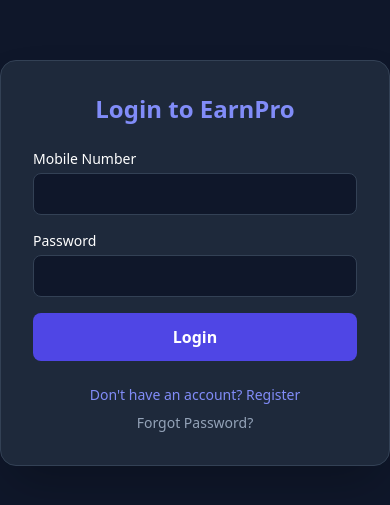
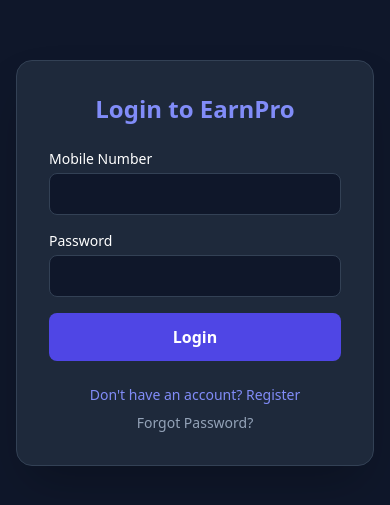
Before and after one commit to ranjankspp888-code/Winpay, a plain HTML site: page index.html in a window 390 px wide. Shown: the part 159-664 px from the top of the page. Drawn offline with nearby package versions, Linux system fonts and the light colour scheme.

Commit message:
Update index.html

```diff
--- a/index.html
+++ b/index.html
@@ -7,7 +7,7 @@
     <script src="https://cdn.tailwindcss.com"></script>
     <script src="https://cdn.jsdelivr.net/npm/@supabase/supabase-js@2"></script>
 </head>
-<body class="bg-slate-900 text-white flex items-center justify-center min-h-screen">
+<body class="bg-slate-900 text-white flex items-center justify-center min-h-screen p-4">
     <div class="bg-slate-800 p-8 rounded-2xl shadow-2xl w-full max-w-md border border-slate-700">
         <h2 id="form-title" class="text-2xl font-bold mb-6 text-center text-indigo-400">Login to EarnPro</h2>
 
@@ -37,15 +37,15 @@
             <button type="submit" id="submit-btn" class="w-full py-3 bg-indigo-600 hover:bg-indigo-700 rounded-lg font-semibold transition duration-200">Login</button>
         </form>
 
-        <!-- Switch Links -->
+        <!-- Switch & Forgot Links -->
         <div class="mt-6 text-center text-sm space-y-2">
-            <p><a href="#" onclick="toggleMode()" id="switch-mode" class="text-indigo-400 hover:underline">Don't have an account? Register</a></p>
-            <p><a href="#" onclick="forgotPassword()" class="text-slate-400 hover:underline">Forgot Password?</a></p>
+            <p><a href="javascript:void(0);" onclick="toggleMode()" id="switch-mode" class="text-indigo-400 hover:underline">Don't have an account? Register</a></p>
+            <p><a href="javascript:void(0);" onclick="forgotPassword()" class="text-slate-400 hover:underline">Forgot Password?</a></p>
         </div>
     </div>
 
     <!-- Custom Alert Popup -->
-    <div id="custom-alert" class="hidden fixed inset-0 bg-black/70 flex items-center justify-center p-4">
+    <div id="custom-alert" class="hidden fixed inset-0 bg-black/70 flex items-center justify-center p-4 z-50">
         <div class="bg-slate-800 border border-slate-700 p-6 rounded-2xl max-w-sm w-full text-center space-y-4">
             <div class="w-12 h-12 bg-green-500/20 text-green-400 rounded-full flex items-center justify-center mx-auto text-2xl font-bold">✓</div>
             <h3 class="text-xl font-bold text-white">Welcome!</h3>
```
